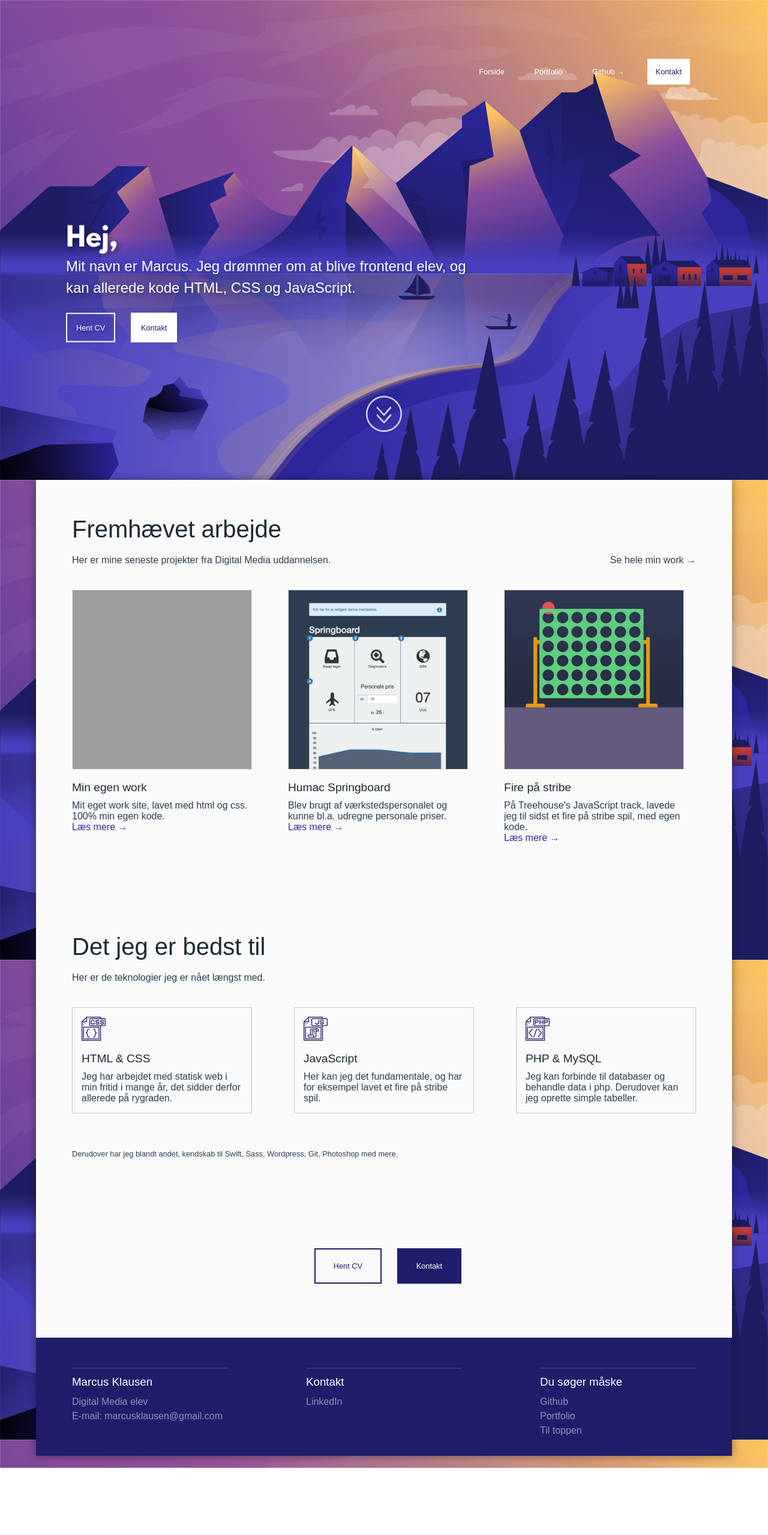
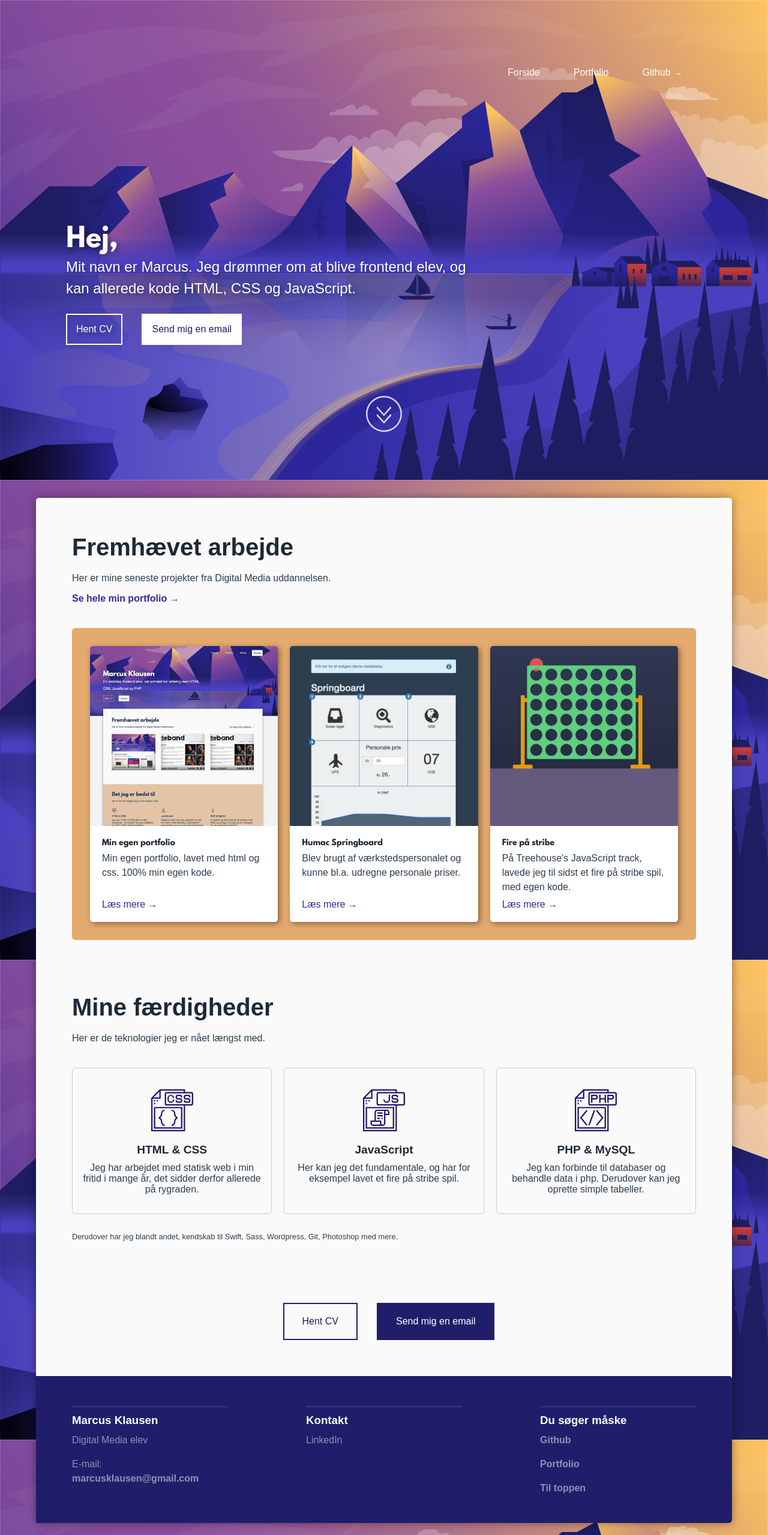
Before and after one commit to marcusklausen/my-portfolio, a PHP site: page / in a window 1280 px wide. Shown: the whole page at 60% size. Before the commit the page ends 2447 px from the top, so only its background shows below. Run offline with PHP 8.4, Linux system fonts and the light colour scheme; some web fonts are replaced; grey boxes are pictures that could not be loaded.

Commit message:
fontpage design done

```diff
--- a/css/style.css
+++ b/css/style.css
@@ -71,10 +71,10 @@ html {
     background-size: cover;
 }
 
-h1,h2,h3,h4,h5 {
+h1,h2,h3, h4,h5 {
     margin: 0 0 0.5em 0;
     color: #1d2935;
-    font-weight: 300;
+    font-weight: 700;
 }
 
 a {
@@ -91,11 +91,18 @@ a:visited {
 nav ul a {
     text-decoration: none;
     color: white;
+    padding: 15px;
+    margin: 0 1em;
+    font-size: 1em;
 }
 
 nav ul a:hover {
     color:#201E6A;
 
+}
+
+nav ul a:visited {
+    color:white;
 }
 
 nav ul {
@@ -104,16 +111,10 @@ nav ul {
     width:100%;
 }
 
-nav ul a {
-    padding: 15px;
-    margin: 0 1em;
-    font-size: 0.8em;
-}
 
 nav ul a:last-child {
     margin-right: 0;
 }
-
 
 /* 3.3 Globals, buttons
 ---------------------------- */
@@ -132,7 +133,6 @@ nav ul a:last-child {
     color: white;
     text-shadow: 3px 3px 8px rgba(0,0,0, 0.4);
 }
-
 
 .nav-btn-white-outlined {
     border: 2px solid #fff;
@@ -160,8 +160,8 @@ nav ul a:last-child {
     background-size: cover;
     font-size: 2em;
     font-family: 'LeagueSpartan-Bold';
-    width: 40px;
-    height: 40px;
+    width: 70px;
+    height: 70px;
 }
 
 .icon.cover-icon {
@@ -226,6 +226,7 @@ nav ul a:last-child {
 ============================= */
 /*
 Blue: #201E6A
+Purple :rgb(97, 60, 154);
 */
 
 
@@ -245,13 +246,6 @@ header {
 
 header .wrapper {
     background:none;
-}
-
-#logo {
-    color: #2c3e50;
-    font-size: 1.5em;
-    width:100%;
-    text-align: center;
 }
 
 /* 5.1 Header, navigation
@@ -317,6 +311,15 @@ header nav ul a:visited {
     margin-bottom:20px;
     background: #fafafa;
     box-shadow: 0 0px 15px 0 rgba(0,0,0, 0.4);
+    border-radius: 5px;
+}
+
+.container p a {
+    font-weight: bold;
+}
+
+.container p {
+    margin-bottom:1em;
 }
 
 main {
@@ -332,10 +335,15 @@ main h3 {
 }
 
 .featured {
-    padding: 30px;
+    padding:  30px;
+    background: #E3A96D;
+    /* background:rgb(97, 60, 154); */
     /* border-bottom: 3px solid rgba(32,	23,	106, 1); */
-    background: rgba(32,	23,	106, 0);
 }
+.heading-description {
+    margin: 0 0 40px 0;
+}
+
 
 /* 6.1 Body, card
 ---------------------------- */
@@ -345,13 +353,11 @@ main .card {
     flex: 1 1 0;
     /* border-radius:10px; */
     overflow: hidden;
-    max-width: 300px;
 }
 
 main .card h4 {
-    margin:1em 0 0.5em 0;
-
-    font-size: 1.2em;
+    font-size: 1em;
+    font-weight: 600;
 }
 
 main .card p {
@@ -365,67 +371,93 @@ main .card:last-child {
 /* 6.2 Body, work
 ---------------------------- */
 
+main .work {
+    padding:30px;
+}
+
+main .work .featured {
+    border-radius:5px;
+}
 main .card.work {
-    margin-right:20px;
     flex: 1 1 0;
     border-radius:0;
     padding:0;
+    /* letter-spacing: 0.03em; */
+    padding:0px;
+    box-shadow: 3px 3px 10px rgba(0, 0, 0, 0.4);
+    border-radius: 5px;
+    position: relative;
+}
+
+main .card.work h4 {
+    /* letter-spacing: 0.048em; */
+    font-size: 0.8em;
+    font-weight: bold;
+    /* color:white; */
+    /* color:white; */
+    font-family: 'LeagueSpartan-Bold', sans-serif;
+}
+
+main .card.work .caption {
+    padding:20px;
+    height:100%;
+    background:white;
+    /* text-shadow: 1px 1px 2px rgba(0,0,0,0.3); */
+}
+main .card.work .caption p {
+    font-size:1em;
+    line-height:1.5em;
+    padding-bottom:10px;
+    /* color:white; */
+
+}
+
+main .card.work .caption a {
+    /* color: rgba(255,255,255,0.7); */
+}
+main .card.work .caption a:hover {
+    color: rgba(255,255,255,1);
+}
+
+main .card.work span {
+    position:absolute;
+    bottom: 20px;
+    left:20px;
 }
 
 main .card.work .img {
     height:300px;
-    border: 1px solid #e6e4e4;
 }
 
-main .card.work .overlay {
-    background: rgba(0,0,0,0.6);
-    margin:-300px auto 0 auto;
-    width:100%;
-    box-sizing: unset;
-    height:300px;
-    color:white;
-    display: none;
-}
-
-main .card.work .overlay .btn-grp {
-    position: absolute;
-    top:50%;
-    left:50%;
-    transform: translate(-50%, -50%);
-}
-
-main .card.work:hover .overlay {
-    display: block;
-    position: relative;
-
-}
-
-main .card.work .caption p {
-    font-size:1em;
-}
 
 /* 6.3 Body, skills
 ---------------------------- */
 
 .skills {
-    margin:0 -30px;
-    padding:60px;
-    /* text-align: center; */
+    padding:30px;
+    text-align: left;
 }
+
+
+.skills .card {
+    /* background: #201E6A; */
+    /* color:white; */
+    padding:15px;
+    border-radius:5px;
+    text-align: center;
+    border: 1px solid #CCC;
+}
+
+.skills .card .icon {
+    margin: 20px auto;
+}
+
 
 main .skills .card p {
     /* color:white; */
     font-family: Arial, Helvetica, sans-serif;
 }
 
-.skills .card {
-    /* background: #201E6A; */
-    /* color:white; */
-    padding:15px;
-    /* border-radius:15px; */
-    text-align: left;
-    border: 1px solid #CCC;
-}
 
 .skills .card h4 {
     font-size: 1.2em;
@@ -434,15 +466,15 @@ main .skills .card p {
 
 .skills  p.more {
     font-size: 0.8em;
-    margin-top:60px;
+    margin-top:30px;
 }
 
 /* 6.4 Body, call to action
 ---------------------------- */
 
 .action {
-    margin-top:30px;
-    padding:60px;
+    margin-top:0px;
+    padding:30px;
 }
 
 .action nav ul a {
@@ -484,6 +516,7 @@ footer {
     background: #201E6A;
     margin:0 -30px;
     padding:50px 60px 30px 60px;
+    border-radius: 0 5px 5px 0;
 }
 
 footer h3 {
@@ -513,9 +546,12 @@ footer section {
 /* 8.0 Misc
 ============================= */
 
-.heading-description {
-    margin: 0 0 40px 0;
+
+.scroll-spacing-helper {
+    padding-top:30px;
 }
+
+
 
 /*  Flexbox */
 
--- a/frontpage.php
+++ b/frontpage.php
@@ -10,7 +10,7 @@
                                 <li>Hent CV</li>
                             </a>
                             <a href="contact.php" class="nav-btn-white-filled">
-                                <li>Kontakt</li>
+                                <li>Send mig en email</li>
                             </a>
                         </ul>
                     </nav>
@@ -20,36 +20,32 @@
         </div><!-- wrapper / vertical center -->
         </div><!-- wrapper -->
 
-        <a href="#container"><div class="icon cover-icon arrow-down"></div></a>
+        <a href="#to-container"><div class="icon cover-icon arrow-down"></div></a>
         </div><!-- cover -->
 
+        <div id="to-container"></div>
+<div class="scroll-spacing-helper"></div>
         <div class="wrapper container box-shado" id="container">
 
 <main>
 
-    <div class="featured spacing" id="featured">
+    <div class="work spacing">
 
     <h3>Fremhævet arbejde</h3>
-    <div class="flex ma-between">
-            <p class="heading-description">Her er mine seneste projekter fra Digital Media uddannelsen.
-
-            <p>Se hele min work &#8594;</p>
+   <div class="heading-description">
+            <p>Her er mine seneste projekter fra Digital Media uddannelsen.
+            <p><a href="#">Se hele min portfolio &#8594;</a></p>
     </div>
-    <div class="flex spacing ma-between">
+    <div class="flex ma-between featured">
         <div class="card work">
-            <div class="img" style="background: url('img/thumbs/my-work2.png');
+            <div class="img" style="background: url('img/thumbs/my-portfolio2.png');
                                     background-position: top center;
                                     background-repeat: no-repeat;
                                     background-size: cover;"></div>
-            <div class="overlay">
-            <div class="btn-grp">
-                <h4>Se mere</h4>
-                <button>Live site</button>
-                <button>Github</button>
-            </div></div>
             <div class="caption">
-                <h4>Min egen work</h4>
-                <p>Mit eget work site, lavet med html og css. 100% min egen kode.<br /><a href="#">Læs mere &#8594;</a></p>
+                <h4>Min egen portfolio</h4>
+                <p>Min egen portfolio, lavet med html og css. 100% min egen kode.</p>
+                <a href="#"><span>Læs mere &#8594;</span></a>
             </div>
         </div><!-- card -->
         <div class="card work">
@@ -57,15 +53,10 @@
                                     background-position: top center;
                                     background-repeat: no-repeat;
                                     background-size: cover;"></div>
-            <div class="overlay">
-            <div class="btn-grp">
-                <h4>Se mere</h4>
-                <button>Se mere</button>
-                <button>Github</button>
-            </div></div>
             <div class="caption">
                 <h4>Humac Springboard</h4>
-                <p>Blev brugt af værkstedspersonalet og kunne bl.a. udregne personale priser. <br /><a href="#">Læs mere &#8594;</a></p>
+                <p>Blev brugt af værkstedspersonalet og kunne bl.a. udregne personale priser.</p>
+                <a href="#"><span>Læs mere &#8594;</span></a>
             </div>
         </div><!-- card -->
         <div class="card work">
@@ -73,26 +64,22 @@
                                     background-position: top center;
                                     background-repeat: no-repeat;
                                     background-size: cover;"></div>
-            <div class="overlay">
-            <div class="btn-grp">
-                    <h4>Se mere?</h4>
-                    <button>Live site</button>
-                    <button>Github</button>
-            </div>
-            </div>
             <div class="caption">
                 <h4>Fire på stribe</h4>
-                <p>På Treehouse's JavaScript track, lavede jeg til sidst et fire på stribe spil, med egen kode. <br /><a href="#">Læs mere &#8594;</a></p>
+                <p>På Treehouse's JavaScript track, lavede jeg til sidst et fire på stribe spil, med egen kode.</p>
+                <a href="#"><span>Læs mere &#8594;</span></a>
             </div>
         </div><!-- card -->
     </div>
     </div><!-- featued -->
 
 
-    <div class="skills">
-    <h3>Det jeg er bedst til</h3>
-    <p class="heading-description">Her er de teknologier jeg er nået længst med.</p>
-    <div class="flex spacing ma-between">
+    <div class="skills spacing">
+    <h3>Mine færdigheder</h3>
+    <div class="heading-description">
+    <p>Her er de teknologier jeg er nået længst med.</p>
+    </div>
+    <div class="flex ma-evenly">
         <div class="card">
             <div class="icon css"></div><!-- skal laves mindre filstørrelse -->
             <h4>HTML & CSS</h4>
@@ -116,7 +103,7 @@
     <nav>
             <ul class="flex ma-center">
                 <a href="index.php" class="nav-btn-white-outlined"><li >Hent CV</li></a>
-                <a href="contact.php" class="filled"><li>Kontakt</li></a>
+                <a href="contact.php" class="filled"><li>Send mig en email</li></a>
             </ul>
         </nav>
     </div>
--- a/header.php
+++ b/header.php
@@ -23,9 +23,6 @@
                         <a href="https://github.com/marcusklausen" class="nav-btn-white">
                             <li>Github &#8594;</li>
                         </a>
-                        <a href="contact.php" class="nav-btn-white-filled">
-                            <li>Kontakt</li>
-                        </a>
                     </ul>
                 </nav>
             </div><!-- wrapper -->
```
